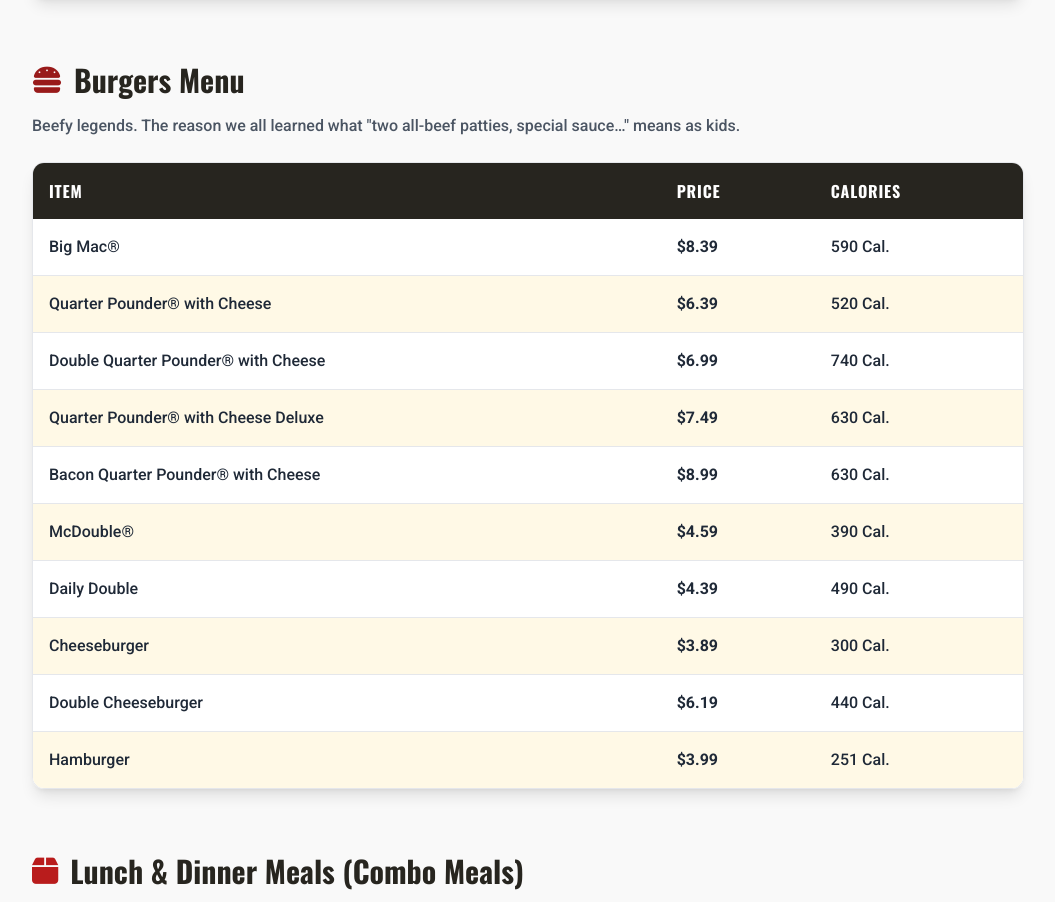
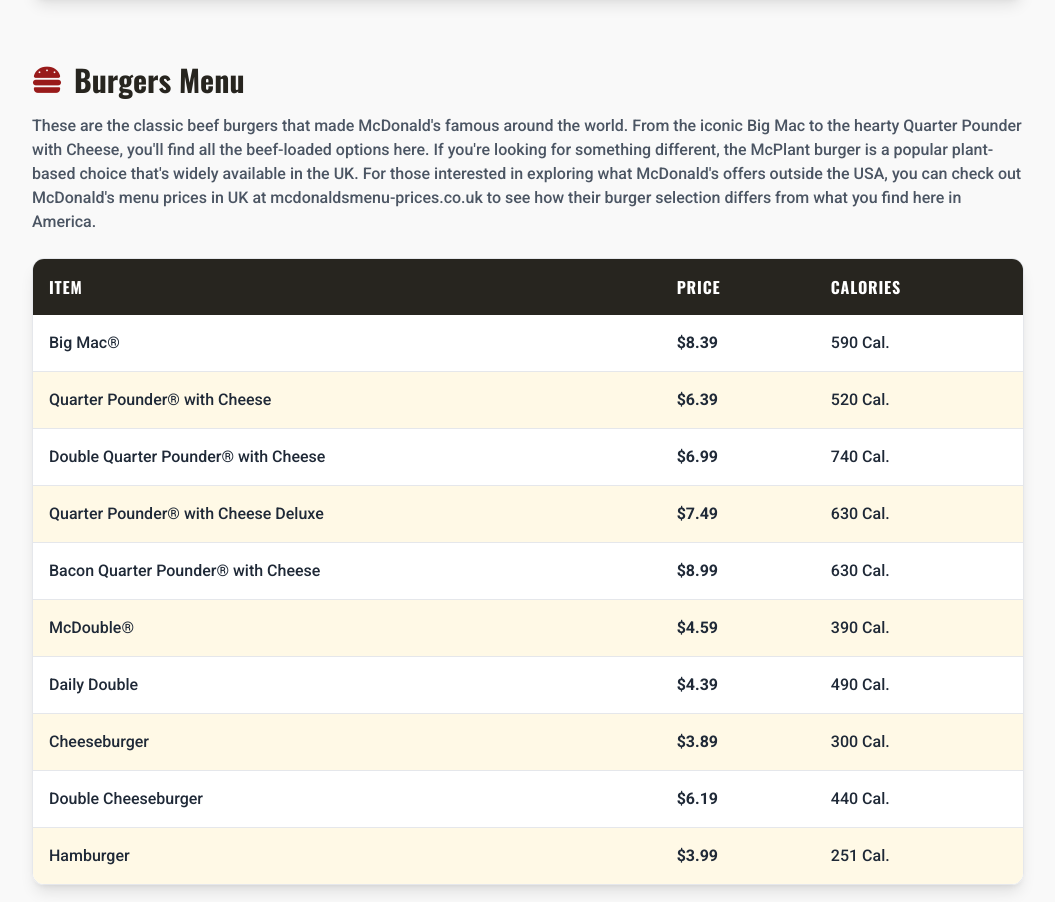
Before and after one commit to theburhan1122-blip/mcd-menu3, a plain HTML site: page index.html in a window 1280 px wide. Shown: the part 5338-6240 px from the top of the page, without its empty margins (112-1167 px from the left). Drawn offline with nearby package versions, Linux system fonts and the light colour scheme; a web font is replaced by a local one.

Commit message:
Update index.html

```diff
--- a/index.html
+++ b/index.html
@@ -353,7 +353,7 @@
                 <i class="fas fa-hamburger text-red-800 text-3xl"></i>
                 <h2 class="font-heading text-3xl font-bold text-mcd-black">Burgers Menu</h2>
             </div>
-            <p class="text-gray-600 mb-6 font-medium">Beefy legends. The reason we all learned what "two all-beef patties, special sauce…" means as kids.</p>
+            <p class="text-gray-600 mb-6 font-medium"> These are the classic beef burgers that made McDonald's famous around the world. From the iconic Big Mac to the hearty Quarter Pounder with Cheese, you'll find all the beef-loaded options here. If you're looking for something different, the McPlant burger is a popular plant-based choice that's widely available in the UK. For those interested in exploring what McDonald's offers outside the USA, you can check out McDonald's menu prices in UK at <a href="https://mcdonaldsmenu-prices.co.uk/">mcdonaldsmenu-prices.co.uk</a> to see how their burger selection differs from what you find here in America.</p>
             <div class="overflow-x-auto rounded-xl shadow-lg border border-gray-200">
                 <table class="w-full text-left menu-table border-collapse">
                     <thead class="bg-mcd-black text-white uppercase font-heading tracking-wider">
```
